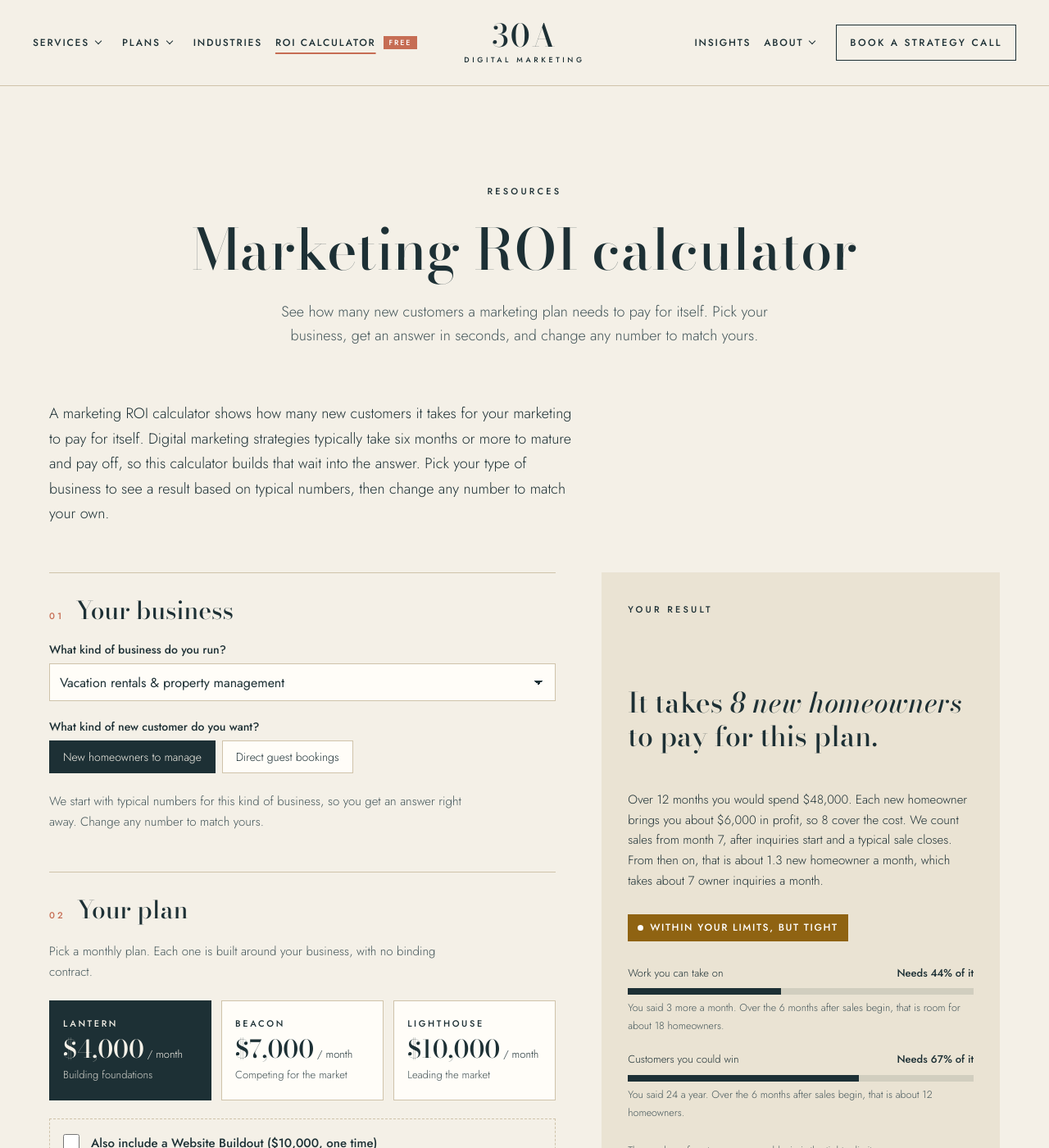
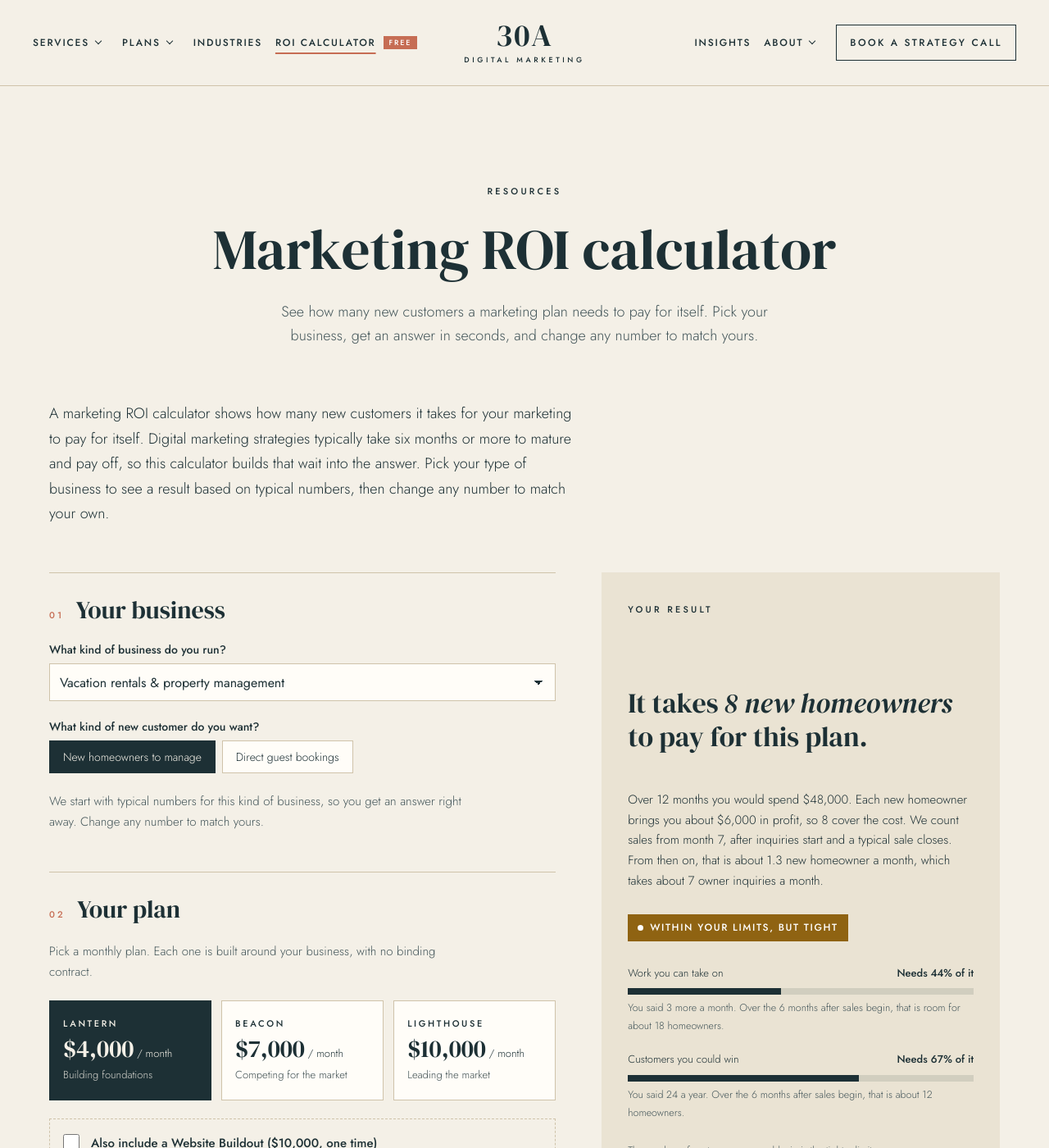
Before and after one commit to benalan317/30adigitalmarketing, a Jekyll site: the page built from roi-calculator/index.html, in a window 1280 px wide and 1400 px high. Shown: the whole window at 82% size. Built offline with Jekyll 4.4.1, drawn with Linux system fonts in a browser that asks for light colours.

Commit message:
Switch headline font to DM Serif Display and set page openers at regular weight
Co-Authored-By: Claude Sonnet 5.5 <noreply@anthropic.com>
Claude-Session: https://claude.ai/code/session_01QeaX6J9P4oc5s64bUy1jZC

```diff
--- a/_layouts/default.html
+++ b/_layouts/default.html
@@ -36,7 +36,7 @@
   <meta name="theme-color" content="#1D3035">
   <link rel="preconnect" href="https://fonts.googleapis.com">
   <link rel="preconnect" href="https://fonts.gstatic.com" crossorigin>
-  <link href="https://fonts.googleapis.com/css2?family=Bodoni+Moda:ital,opsz,wght@0,6..96,400;0,6..96,500;1,6..96,400;1,6..96,500&amp;family=Jost:wght@300;400;500&amp;display=swap" rel="stylesheet">
+  <link href="https://fonts.googleapis.com/css2?family=DM+Serif+Display:ital@0;1&amp;family=Jost:wght@300;400;500&amp;display=swap" rel="stylesheet">
   <link rel="stylesheet" href="/assets/css/style.css">
 
   <link rel="icon" href="/favicon.ico" sizes="48x48">
--- a/assets/css/style.css
+++ b/assets/css/style.css
@@ -8,8 +8,8 @@
   --rule: #CFC3AA;       /* thin lines */
   --sand: #EAE3D3;     /* soft panel */
   --accent: #C66D54;     /* used very sparingly */
-  --display: 'Bodoni Moda', Georgia, serif;
-  --display-weight: 500;
+  --display: 'DM Serif Display', Georgia, serif;
+  --display-weight: 400;
   --body: 'Jost', system-ui, sans-serif;
   --gutter: 40px;
 }
@@ -280,7 +280,7 @@ a.column:hover h3 { text-decoration: underline; text-underline-offset: 6px; }
 .page-body h2 { font-family: var(--display); font-weight: var(--display-weight); font-size: 34px; line-height: 1.2; margin: 56px 0 16px; }
 .page-body h3 { font-family: var(--display); font-weight: 400; font-size: 24px; margin: 36px 0 12px; }
 /* ---------- Rich page blocks (services, industries and opted-in pages) ---------- */
-.rich > p:first-of-type { font-size: clamp(19px, 2vw, 21px); line-height: 1.7; color: var(--ink); }
+.rich > p:first-of-type { font-weight: 400; font-size: clamp(19px, 2vw, 21px); line-height: 1.7; color: var(--ink); }
 .rich h2::before { content: ""; display: block; width: 40px; height: 1px; background: var(--accent); margin-bottom: 22px; }
 .rich .plan-text h2::before, .rich .callout h2::before { display: none; }
 
--- a/roi-calculator/index.html
+++ b/roi-calculator/index.html
@@ -43,8 +43,8 @@ details sit behind "Change the details behind these numbers". Status: draft for
   --r-good: #2F6B4F;
   --r-warn: #8F6312;
   --r-bad: #A3412E;
-  --r-display: var(--display, 'Bodoni Moda', Georgia, serif);
-  --r-display-weight: var(--display-weight, 500);
+  --r-display: var(--display, 'DM Serif Display', Georgia, serif);
+  --r-display-weight: var(--display-weight, 400);
   --r-body: var(--body, 'Jost', system-ui, sans-serif);
   color: var(--r-ink);
   font-family: var(--r-body);
@@ -182,7 +182,7 @@ details sit behind "Change the details behind these numbers". Status: draft for
 /* Copy above and below the calculator */
 .roi-answer { max-width: 62ch; margin: 0 0 56px; font-size: 18px; font-weight: 300; line-height: 1.7; }
 .roi-explain { max-width: 720px; display: flex; flex-direction: column; gap: 18px; padding-top: 56px; border-top: 1px solid var(--rule, #CFC3AA); }
-.roi-explain h2 { margin: 24px 0 0; font-family: var(--display, 'Bodoni Moda', Georgia, serif); font-weight: var(--display-weight, 500); font-size: clamp(30px, 3vw, 40px); line-height: 1.15; text-wrap: balance; }
+.roi-explain h2 { margin: 24px 0 0; font-family: var(--display, 'DM Serif Display', Georgia, serif); font-weight: var(--display-weight, 400); font-size: clamp(30px, 3vw, 40px); line-height: 1.15; text-wrap: balance; }
 .roi-explain h2:first-child { margin-top: 0; }
 .roi-explain h3 { margin: 10px 0 -8px; font-family: var(--body, 'Jost', system-ui, sans-serif); font-size: 17px; font-weight: 500; line-height: 1.4; }
 .roi-explain p, .roi-explain li { margin: 0; font-size: 16px; font-weight: 300; line-height: 1.75; }
```
